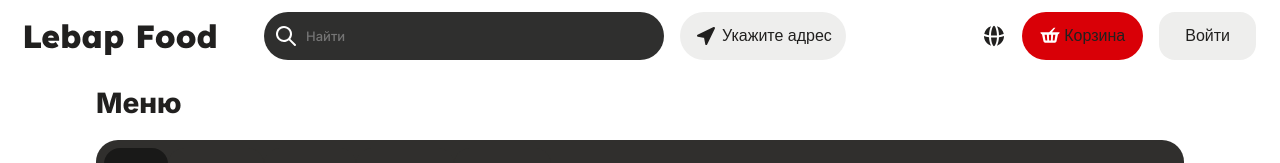
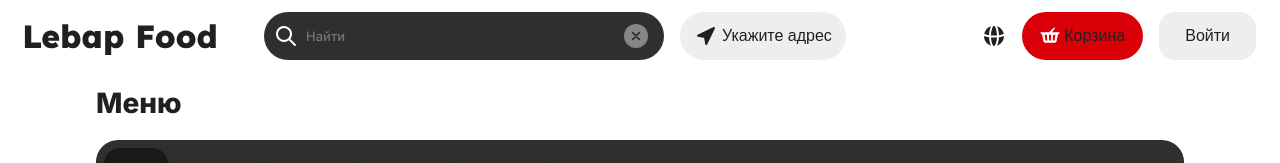
Before and after one commit to RaiseOnce/my-cafe, a Next.js app: page / in a window 1280 px wide. Shown: the top 163 px of the page. Built offline with nearby package versions, Linux system fonts and the light colour scheme.

Commit message:
some fixes

```diff
--- /dev/null
+++ b/src/assets/Cross.tsx
@@ -0,0 +1,16 @@
+import React from 'react'
+
+type Props = React.SVGProps<SVGSVGElement> & {
+  className?: string
+}
+
+export const Cross = ({ className }: Props) => (
+  <svg width="20px" height="20px" viewBox="0 0 24 24" className={className}>
+    <path
+      d="M16 8L8 16M8.00001 8L16 16"
+      strokeWidth="2"
+      strokeLinecap="round"
+      strokeLinejoin="round"
+    />
+  </svg>
+)
--- a/src/components/Header/Header.module.scss
+++ b/src/components/Header/Header.module.scss
@@ -31,6 +31,7 @@
   margin-right: 32px;
   display: flex;
   fill: var(--text-color);
+  outline: none;
 }
 
 .center {
--- a/src/components/SearchInput/SearchInput.module.scss
+++ b/src/components/SearchInput/SearchInput.module.scss
@@ -13,6 +13,32 @@
   align-items: center;
   flex-shrink: 0;
   fill: #ffffff;
+}
+
+.crossSvg {
+  width: 40px;
+
+  height: 100%;
+  display: flex;
+  justify-content: flex-start;
+  align-items: center;
+  position: absolute;
+  right: 0;
+  top: 50%;
+  transform: translateY(-50%);
+}
+
+.crossInner {
+  width: 24px;
+  height: 24px;
+
+  display: flex;
+  align-items: center;
+  justify-content: center;
+
+  stroke: #2f2f2e;
+  background-color: #878684;
+  border-radius: 100px;
 }
 
 .inputWrapper {
--- a/src/components/SearchInput/SearchInput.tsx
+++ b/src/components/SearchInput/SearchInput.tsx
@@ -3,6 +3,7 @@
 import React, { useEffect, useRef, useState } from 'react'
 import styles from './SearchInput.module.scss'
 import { Loupe } from '@/assets/Loupe'
+import { Cross } from '@/assets/Cross'
 
 interface Props {
   className?: string
@@ -28,7 +29,7 @@ export const SearchInput: React.FC<Props> = ({ className }) => {
 
   // Фильтрация: только элементы, которые начинаются с query
   const filtered =
-    query.length >= 2
+    query.length >= 1
       ? items.filter((item) =>
           item.toLowerCase().startsWith(query.toLowerCase())
         )
@@ -57,11 +58,6 @@ export const SearchInput: React.FC<Props> = ({ className }) => {
     return () => document.removeEventListener('mousedown', handler)
   }, [])
 
-  // Управление открытием списка при изменении query
-  useEffect(() => {
-    setIsOpen(query.length >= 2 && filtered.length > 0)
-  }, [query, filtered])
-
   const onSelect = (value: string) => {
     setQuery(value.toLowerCase())
     setHovered(null)
@@ -74,7 +70,7 @@ export const SearchInput: React.FC<Props> = ({ className }) => {
         <div className={styles.searchSvg}>
           <Loupe />
         </div>
-        <div className={styles.suggestion}>{suggestion}</div>
+        {isOpen && <div className={styles.suggestion}>{suggestion}</div>}
         <input
           className={styles.input}
           autoComplete="off"
@@ -85,11 +81,18 @@ export const SearchInput: React.FC<Props> = ({ className }) => {
           onChange={(e) => {
             setQuery(e.target.value)
             setHovered(null)
+            setIsOpen(e.target.value.length >= 1 && filtered.length > 0)
           }}
         />
+
+        <div className={styles.crossSvg}>
+          <div className={styles.crossInner}>
+            <Cross />
+          </div>
+        </div>
       </div>
 
-      {isOpen && (
+      {isOpen && filtered.length > 0 && (
         <div className={styles.searchItems}>
           {filtered.slice(0, 5).map((item) => (
             <div
```
Also changed, not shown: src/assets/Check.tsx (+0 -15 lines).
